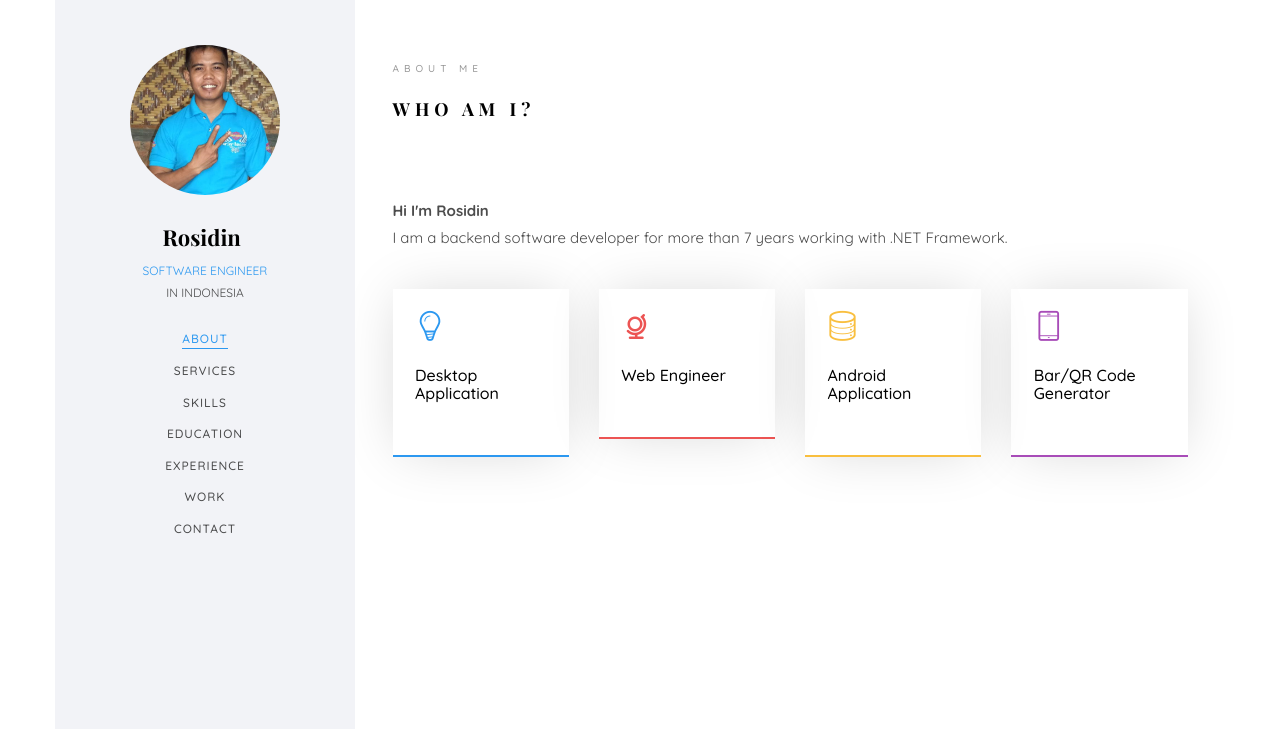
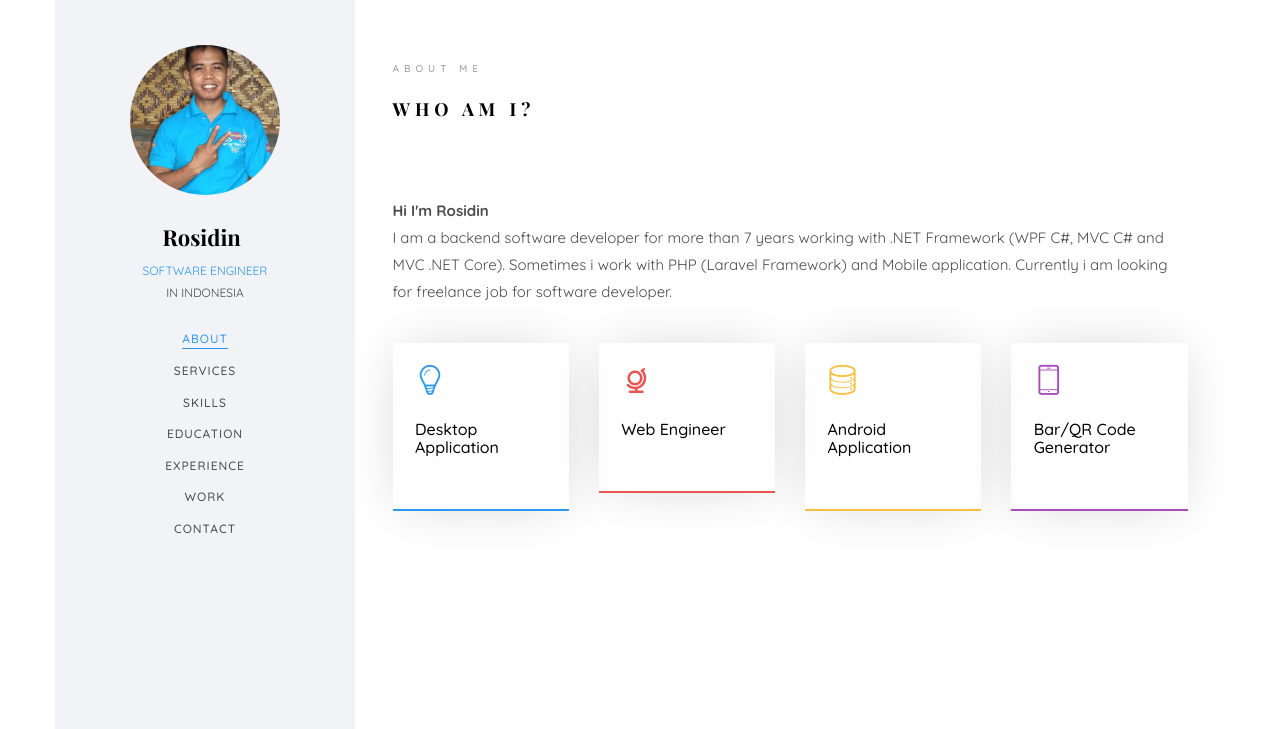
Before and after one commit to CoffeEffect/coffeeffect.github.io, a plain HTML site: page index.html in a window 1280 px wide. Shown: the top 729 px of the page. Drawn offline with nearby package versions, Linux system fonts and the light colour scheme; files whose address does not match are found by name; a web font is replaced by a local one.

Commit message:
update 4th

```diff
--- a/index.html
+++ b/index.html
@@ -86,7 +86,7 @@
 									<div class="about-desc">
 										<span class="heading-meta">About me</span>
 										<h2 class="colorlib-heading">Who Am I?</h2>
-										<p><strong>Hi I'm Rosidin</strong><br>I am a backend software developer for more than 7 years working with .NET Framework.</p>
+										<p><strong>Hi I'm Rosidin</strong><br>I am a backend software developer for more than 7 years working with .NET Framework (WPF C#, MVC C# and MVC .NET Core). Sometimes i work with PHP (Laravel Framework) and Mobile application. Currently i am looking for freelance job for software developer.</p>
 
 									</div>
 								</div>
```
